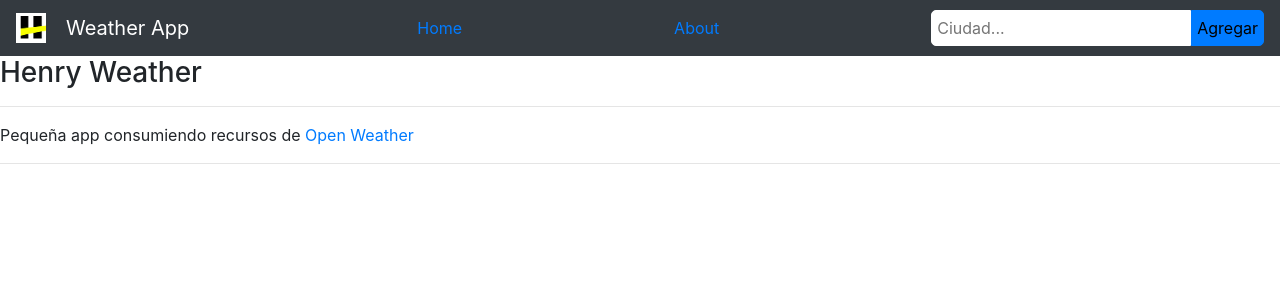
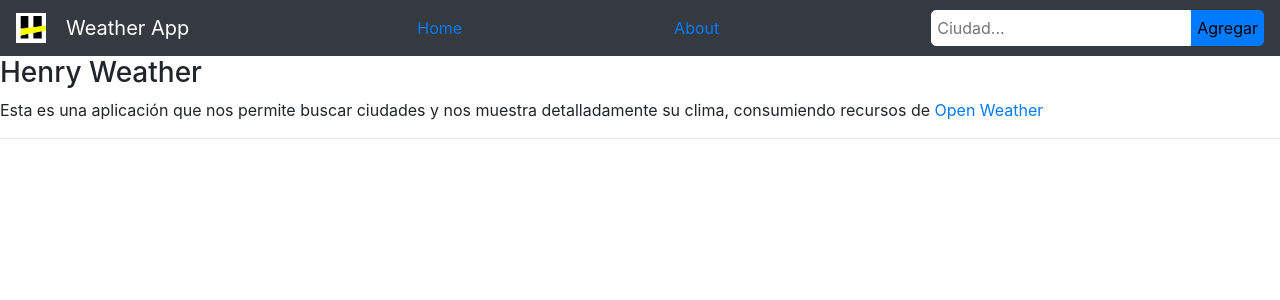
Before and after one commit to Slisandro/AppWeather, a React (Create React App) app: page /#/about in a window 1280 px wide. Shown: the top 300 px of the page. Built offline with nearby package versions, Linux system fonts and the light colour scheme.

Commit message:
Update About.jsx

```diff
--- a/src/components/About.jsx
+++ b/src/components/About.jsx
@@ -2,10 +2,9 @@ import React from "react";
 
 export default function About() {
   return (
-    <>
+    <div>
       <h3>Henry Weather</h3>
-      <hr/>
-      <p>Pequeña app consumiendo recursos de <a href="https://openweathermap.org/">Open Weather</a></p>
-    </>
+      <p>Esta es una aplicación que nos permite buscar ciudades y nos muestra detalladamente su clima, consumiendo recursos de <a href="https://openweathermap.org/">Open Weather</a></p>
+    </div>
   );
 }
```
